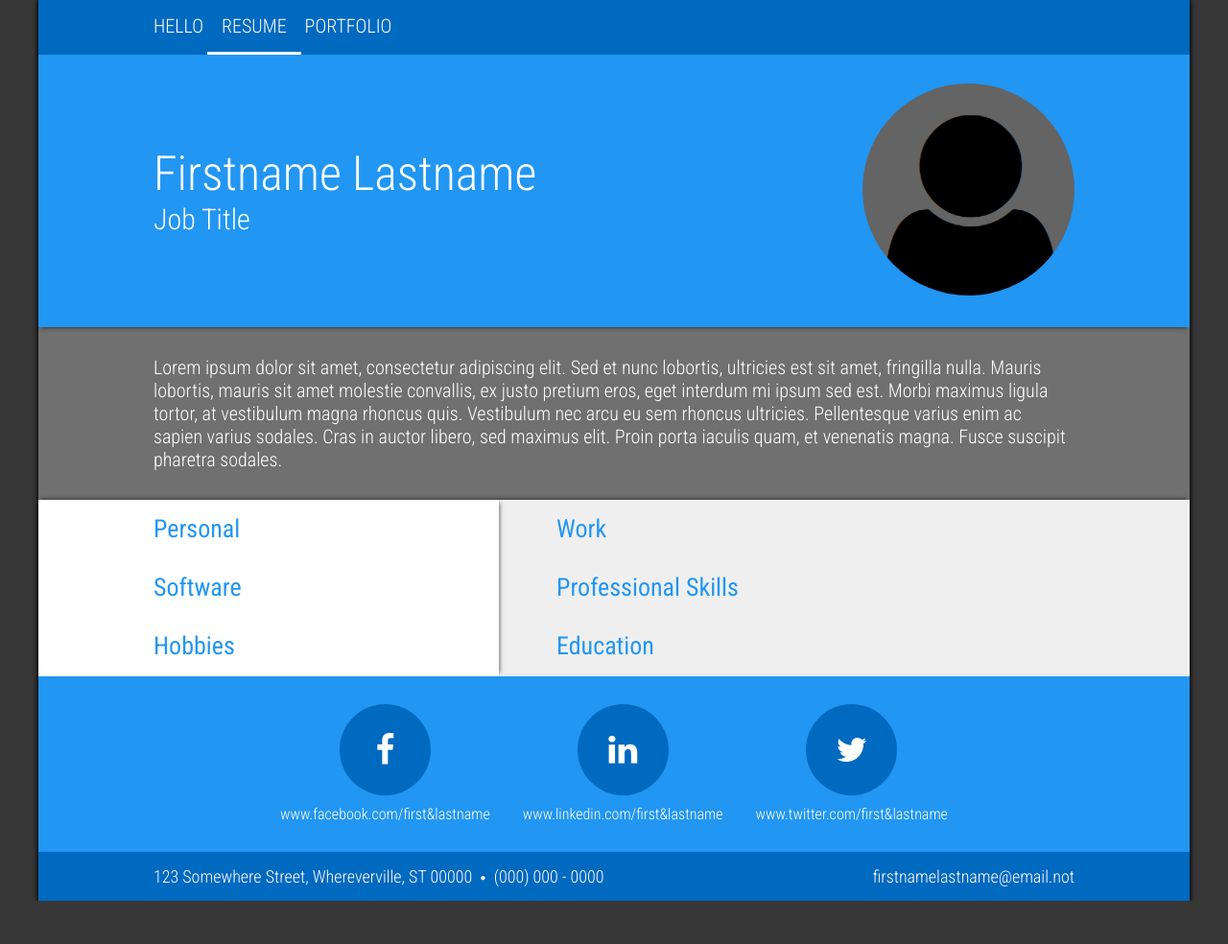
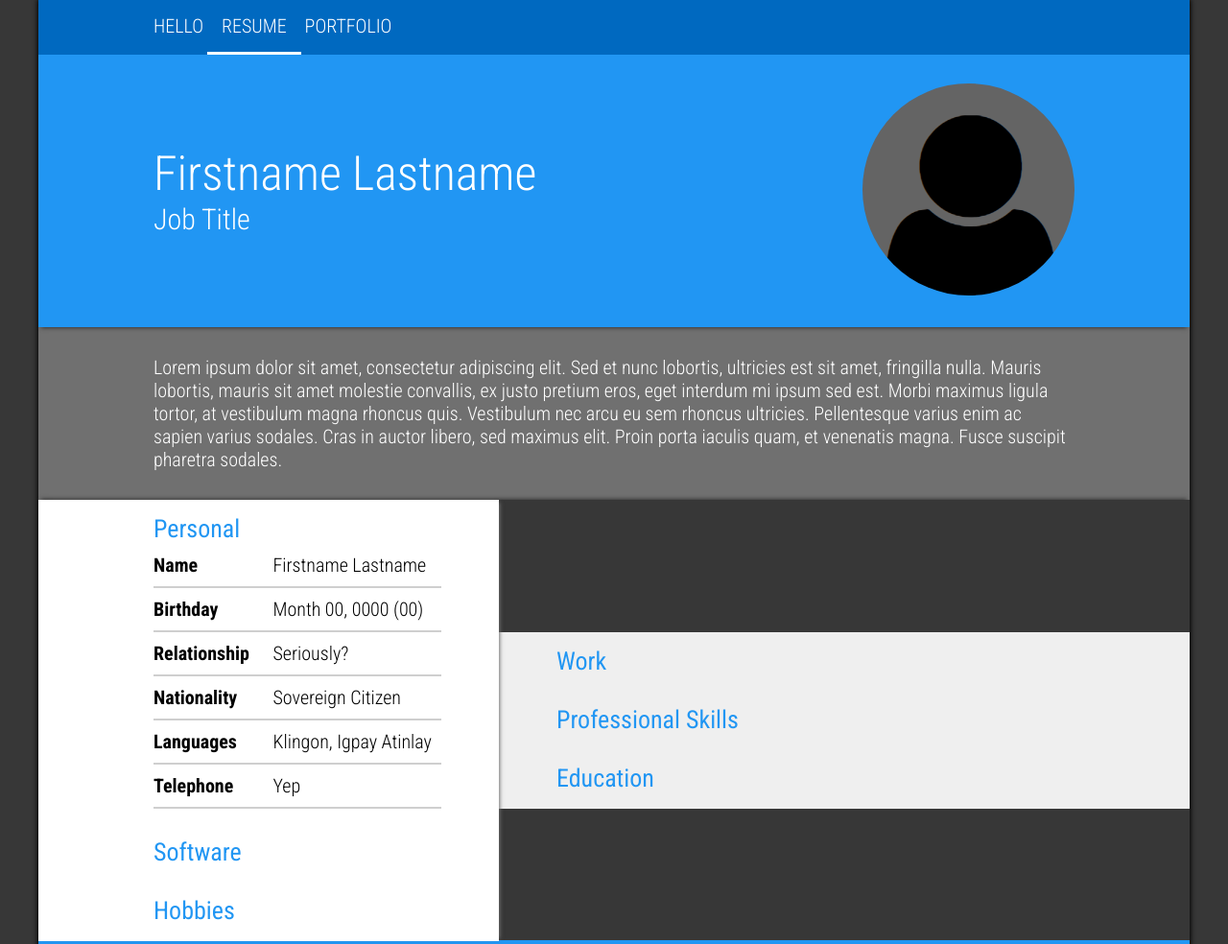
Before and after one commit to AgathaLynn/web-development-learning-path, a plain HTML site: page clones/material-resume/index.html in a window 1280 px wide. Shown: the top 984 px of the page at 96% size. Before the commit the page ends 939 px from the top, so only its background shows below. Drawn offline with Linux system fonts and the light colour scheme.

Commit message:
added personal section

```diff
--- a/clones/material-resume/index.html
+++ b/clones/material-resume/index.html
@@ -41,6 +41,32 @@
         <div class="group left panel">
           <section>
             <h3>Personal</h3>
+            <ul class="list-items">
+              <li>
+                <span>Name</span>
+                <span>Firstname Lastname</span>
+              </li>
+              <li>
+                <span>Birthday</span>
+                <span>Month 00, 0000 (00)</span>
+              </li>
+              <li>
+                <span>Relationship</span>
+                <span>Seriously?</span>
+              </li>
+              <li>
+                <span>Nationality</span>
+                <span>Sovereign Citizen</span>
+              </li>
+              <li>
+                <span>Languages</span>
+                <span>Klingon, Igpay Atinlay</span>
+              </li>
+              <li>
+                <span>Telephone</span>
+                <span>Yep</span>
+              </li>
+            </ul>
           </section>
           <section>
             <h3>Software</h3>
--- a/clones/material-resume/main.css
+++ b/clones/material-resume/main.css
@@ -201,3 +201,23 @@ li.active {
 .resume-body section {
   padding: 15px 0;
 }
+
+/* =====
+  SECTIONS
+===== */
+
+/* characteristics */
+.list-items li {
+  display: block;
+  border-bottom: 2px solid #cfcfcf;
+}
+
+.list-items span {
+  display: inline-block;
+  padding: 10px 0;
+}
+
+.list-items span:first-child {
+  font-weight: 700;
+  width: 120px;
+}
```
